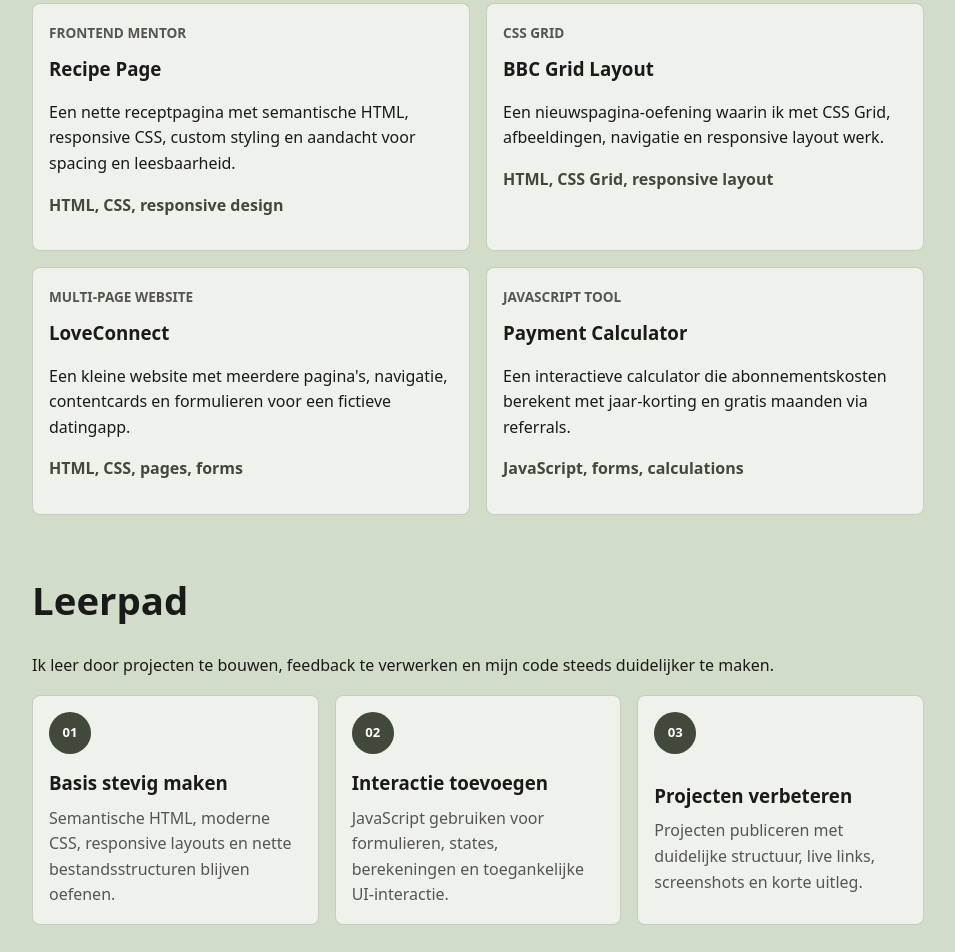
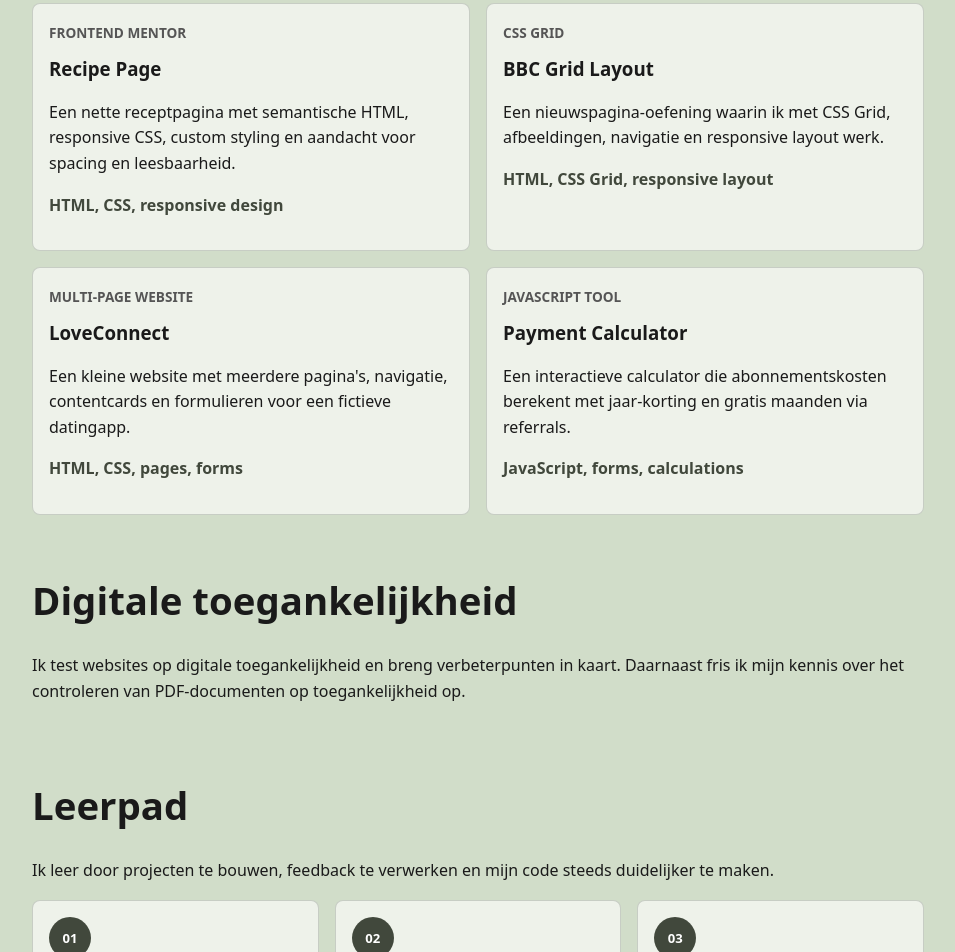
Before and after one commit to ArmVdn/Portfolio, a plain HTML site: page index.html in a window 1280 px wide. Shown: the part 1550-2502 px from the top of the page, without its empty margins (292-1247 px from the left). Drawn offline with Linux system fonts and the light colour scheme.

Commit message:
Sectie digitale toegankelijkheid toegevoegd

```diff
--- a/index.html
+++ b/index.html
@@ -51,6 +51,7 @@
           <li><a href="#home" class="active">Home</a></li>
           <li><a href="#about">Over mij</a></li>
           <li><a href="#projects">Projecten</a></li>
+          <li><a href="#accessibility">Toegankelijkheid</a></li>
           <li><a href="#journey">Leerpad</a></li>
 
           <!-- POPUP BUTTON -->
@@ -186,6 +187,15 @@
         </div>
       </section>
 
+<section id="accessibility">
+  <h2>Digitale toegankelijkheid</h2>
+  <p>
+    Ik test websites op digitale toegankelijkheid en breng
+  verbeterpunten in kaart. Daarnaast fris ik mijn kennis over
+  het controleren van PDF-documenten op toegankelijkheid op.
+  </p>
+</section>
+
       <section id="journey">
         <h2>Leerpad</h2>
         <p>
```
